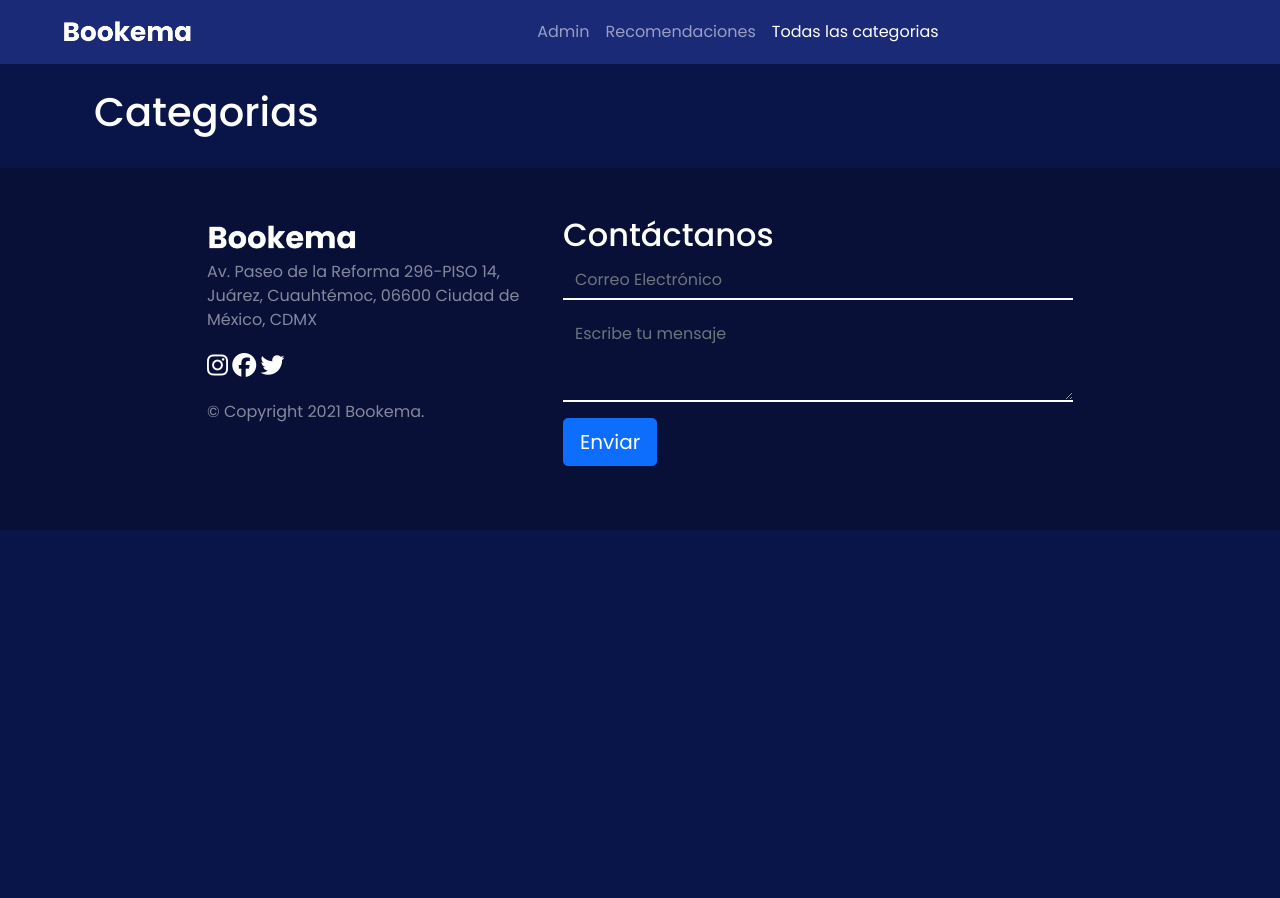
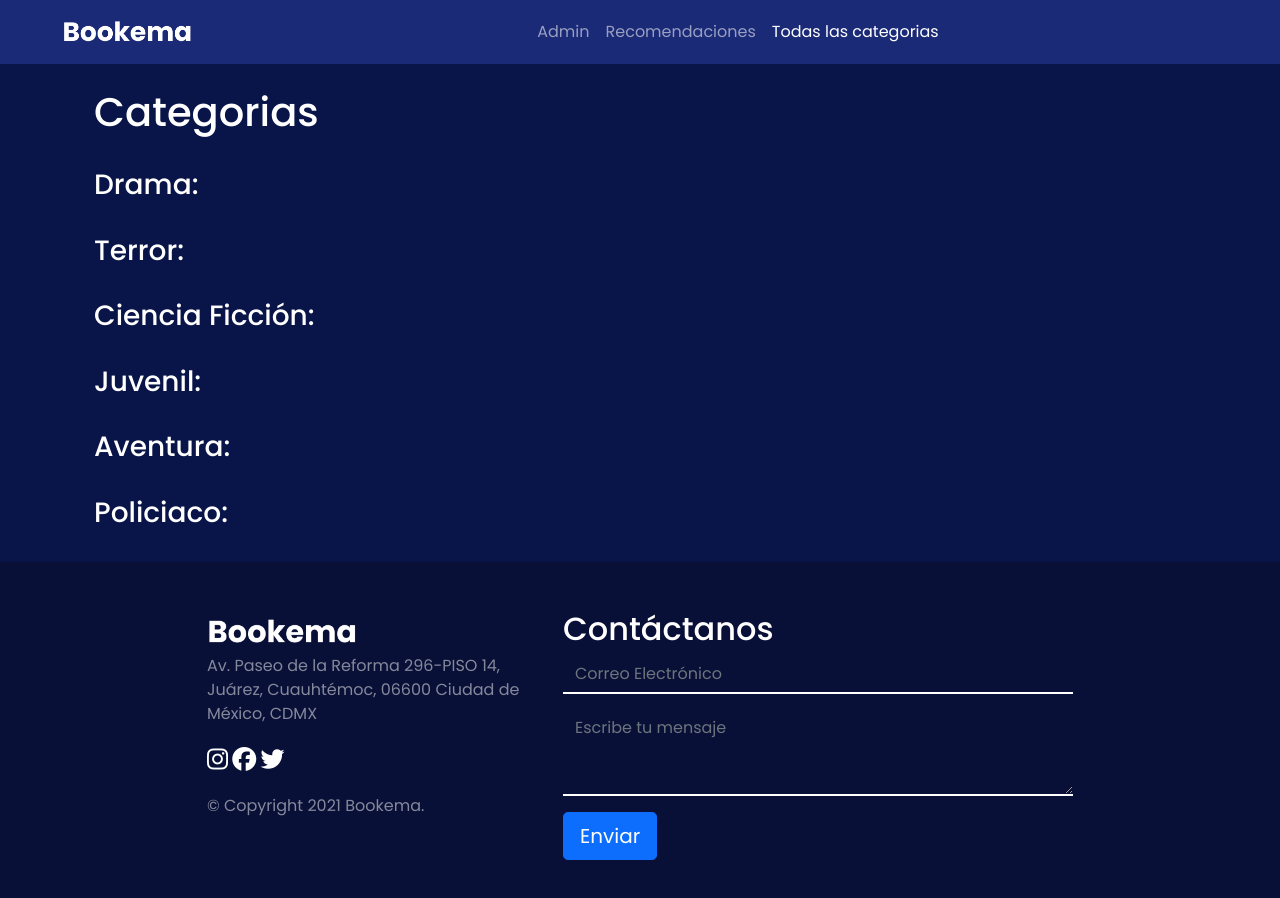
Before and after one commit to AndresEscobedo/Bookema, a plain HTML site: page pages/allcat.html in a window 1280 px wide. Before the commit the page ends 800 px from the top, so only its background shows below. Drawn offline with nearby package versions, Linux system fonts and the light colour scheme.

Commit message:
Book Category Template for JS

```diff
--- a/pages/allcat.html
+++ b/pages/allcat.html
@@ -67,7 +67,102 @@
     </nav>
     <div class="container p-4">
         <h1>Categorias</h1>
-
+        <div class="row pt-4" id="Drama">
+          <h3>Drama:</h3>
+          <!-- Añadir N libros de la cat de Drama
+          <div class="col-md-3">
+            <div class="card card-body mt-3 border-primary">
+              <img class="img-fluid" src="${book.img}" />
+              <div class="text-center">
+                <h4 id="titleBook">
+                  ${book1.name}
+                </h4>
+                <p>${book1.author}</p>
+              </div>
+            </div>
+          </div>
+        -->
+        </div>
+        <div class="row pt-4" id="Terror">
+          <h3>Terror:</h3>
+          <!-- Añadir N libros de la cat de Terror
+          <div class="col-md-3">
+            <div class="card card-body mt-3 border-primary">
+              <img class="img-fluid" src="${book.img}" />
+              <div class="text-center">
+                <h4 id="titleBook">
+                  ${book1.name}
+                </h4>
+                <p>${book1.author}</p>
+              </div>
+            </div>
+          </div>
+        -->
+        </div>
+        <div class="row pt-4" id="Sci-fi">
+          <h3>Ciencia Ficción:</h3>
+          <!-- Añadir N libros de la cat de Ciencia Ficcion
+          <div class="col-md-3">
+            <div class="card card-body mt-3 border-primary">
+              <img class="img-fluid" src="${book.img}" />
+              <div class="text-center">
+                <h4 id="titleBook">
+                  ${book1.name}
+                </h4>
+                <p>${book1.author}</p>
+              </div>
+            </div>
+          </div>
+        -->
+        </div>
+        <div class="row pt-4" id="Juvenil">
+          <h3>Juvenil:</h3>
+          <!-- Añadir N libros de la cat de Juvenil
+          <div class="col-md-3">
+            <div class="card card-body mt-3 border-primary">
+              <img class="img-fluid" src="${book.img}" />
+              <div class="text-center">
+                <h4 id="titleBook">
+                  ${book1.name}
+                </h4>
+                <p>${book1.author}</p>
+              </div>
+            </div>
+          </div>
+        -->
+        </div>
+        <div class="row pt-4" id="Aventura">
+          <h3>Aventura:</h3>
+          <!-- Añadir N libros de la cat de Aventura
+          <div class="col-md-3">
+            <div class="card card-body mt-3 border-primary">
+              <img class="img-fluid" src="${book.img}" />
+              <div class="text-center">
+                <h4 id="titleBook">
+                  ${book1.name}
+                </h4>
+                <p>${book1.author}</p>
+              </div>
+            </div>
+          </div>
+        -->
+        </div>
+        <div class="row pt-4" id="Police">
+          <h3>Policiaco:</h3>
+          <!-- Añadir N libros de la cat de Policiaco
+          <div class="col-md-3">
+            <div class="card card-body mt-3 border-primary">
+              <img class="img-fluid" src="${book.img}" />
+              <div class="text-center">
+                <h4 id="titleBook">
+                  ${book1.name}
+                </h4>
+                <p>${book1.author}</p>
+              </div>
+            </div>
+          </div>
+        -->
+        </div>
     </div>
     <footer>
         <div class="container footer-content p-5">
```
